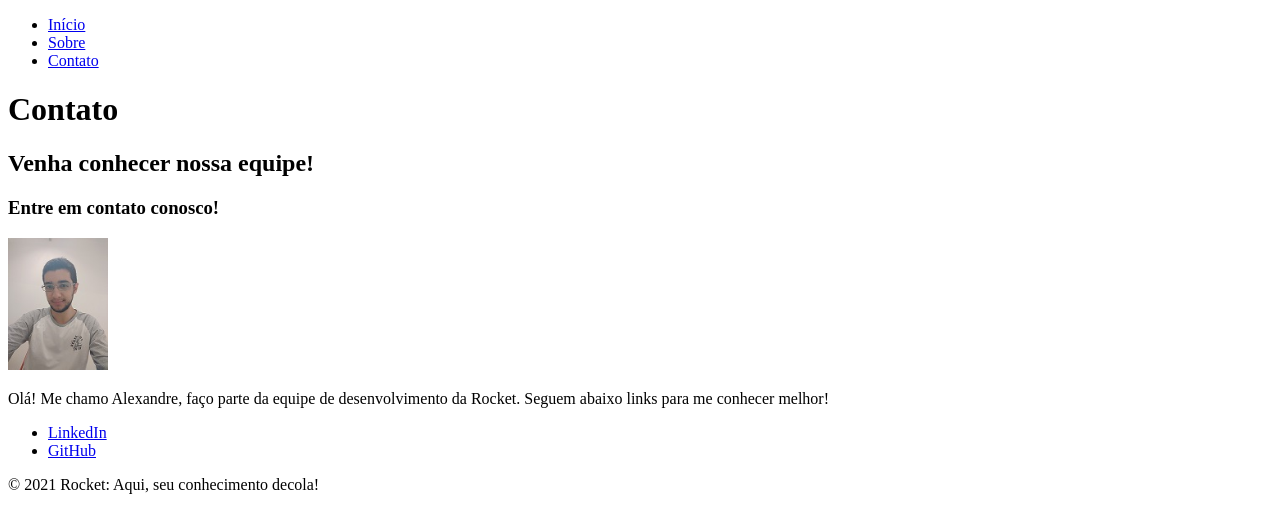
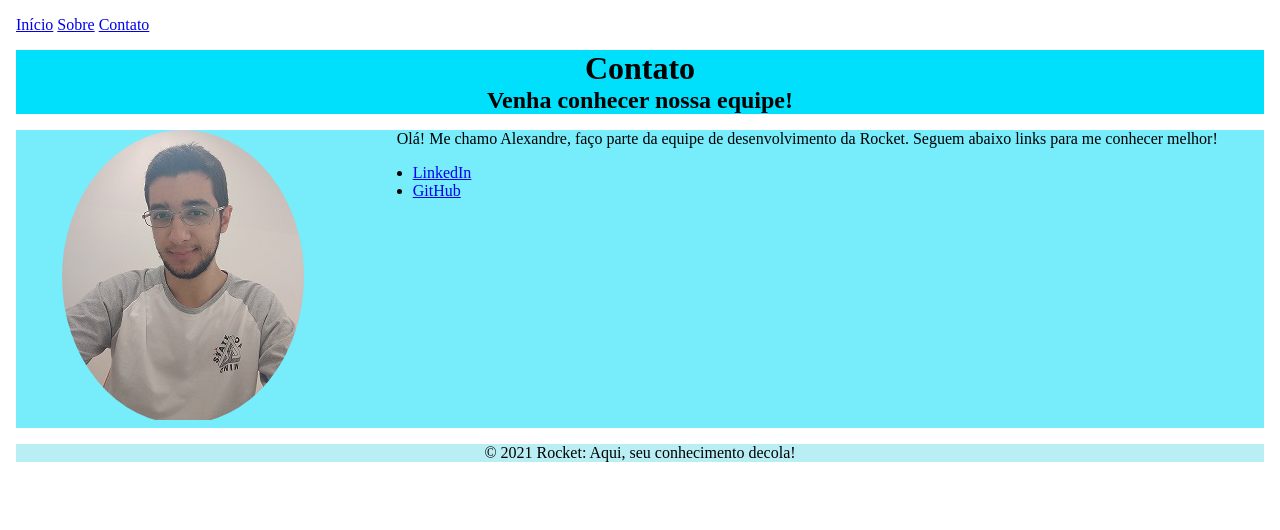
Before and after one commit to AlexandreSalerno/fundamentos-web, a plain HTML site: page contato.html in a window 1280 px wide. Drawn offline with Linux system fonts and the light colour scheme.

Commit message:
Testes de funcionamento da estilização

```diff
--- /dev/null
+++ b/assets/css/style.css
@@ -0,0 +1,70 @@
+/* Estilos para todas as páginas */
+* {
+    margin: 0;
+    padding: 0;
+}
+
+/* body {
+    background-color: rgb(5, 23, 78);
+} */
+
+header{
+    background-color: rgb(0, 224, 253);
+    margin: 1rem;
+}
+
+section {
+    background-color: rgb(119, 236, 251);
+    margin: 1rem;
+}
+
+footer {
+    display: flex;
+    flex-flow: row;
+    align-items: flex-end;
+    justify-content: center;
+    background-color: rgb(186, 238, 245);
+    margin: 1rem;
+}
+
+ul {
+    margin-top: 1rem;
+    margin-left: 1rem;
+}
+
+.lista-inicio {
+    color: seashell;
+}
+
+.center {
+    text-align: center;
+}
+
+.container {
+    display: flex;
+    flex-flow: row;
+    justify-content: space-around;
+}
+
+#menu li {
+    display: inline;
+}
+
+/* Estilos da página index.html */
+.circle-image {
+    display: inline-block;
+    border-radius: 50%;
+    overflow: hidden;
+}
+
+.circle-image img {
+    width: 100%;
+    height: 100%;
+    object-fit: cover;
+}
+
+/* Estilos da página sobre.html */
+
+
+
+/* Estilos da página contato.html */
--- a/contato.html
+++ b/contato.html
@@ -5,10 +5,11 @@
     <meta http-equiv="X-UA-Compatible" content="IE=edge">
     <meta name="viewport" content="width=device-width, initial-scale=1.0">
     <title>Rocket</title>
+    <link rel="stylesheet" href="assets/css/style.css">
 </head>
 <body>
     <nav>
-        <ul>
+        <ul id="menu">
             <li><a href="index.html">Início</a></li>
             <li><a href="sobre.html">Sobre</a></li>
             <li><a href="contato.html">Contato</a></li>
@@ -16,18 +17,24 @@
     </nav>
 
     <header>
-        <h1>Contato</h1>
-        <h2>Venha conhecer nossa equipe!</h2>
+        <h1 class="center">Contato</h1>
+        <h2 class="center">Venha conhecer nossa equipe!</h2>
     </header>
 
-    <section>
-        <h3>Entre em contato conosco!</h3>
-        <img src="assets/img/foto_ale.jpg" alt="Foto do Alexandre!" width="100rem">
-        <p>Olá! Me chamo Alexandre, faço parte da equipe de desenvolvimento da Rocket. Seguem abaixo links para me conhecer melhor!</p>
-        <ul>
-            <li><a href="https://www.linkedin.com/in/alexandre-salerno-59aa7319b/" target="_blank">LinkedIn</a></li>
-            <li><a href="https://github.com/AlexandreSalerno" target="_blank">GitHub</a></li>
-        </ul>
+    <section class="container">
+        <div>
+            <span class="circle-image">
+                <img src="assets/img/foto_ale_maior.jpg" alt="Foto do Alexandre!">
+            </span>
+        </div>
+
+        <div>
+            <p>Olá! Me chamo Alexandre, faço parte da equipe de desenvolvimento da Rocket. Seguem abaixo links para me conhecer melhor!</p>
+            <ul>
+                <li><a href="https://www.linkedin.com/in/alexandre-salerno-59aa7319b/" target="_blank">LinkedIn</a></li>
+                <li><a href="https://github.com/AlexandreSalerno" target="_blank">GitHub</a></li>
+            </ul>
+        </div>
     </section>
 
     <footer>
```
Also changed, not shown: index.html (+8 -3 lines), sobre.html (+3 -2 lines), assets/img/foto_ale_maior.jpg (added).
